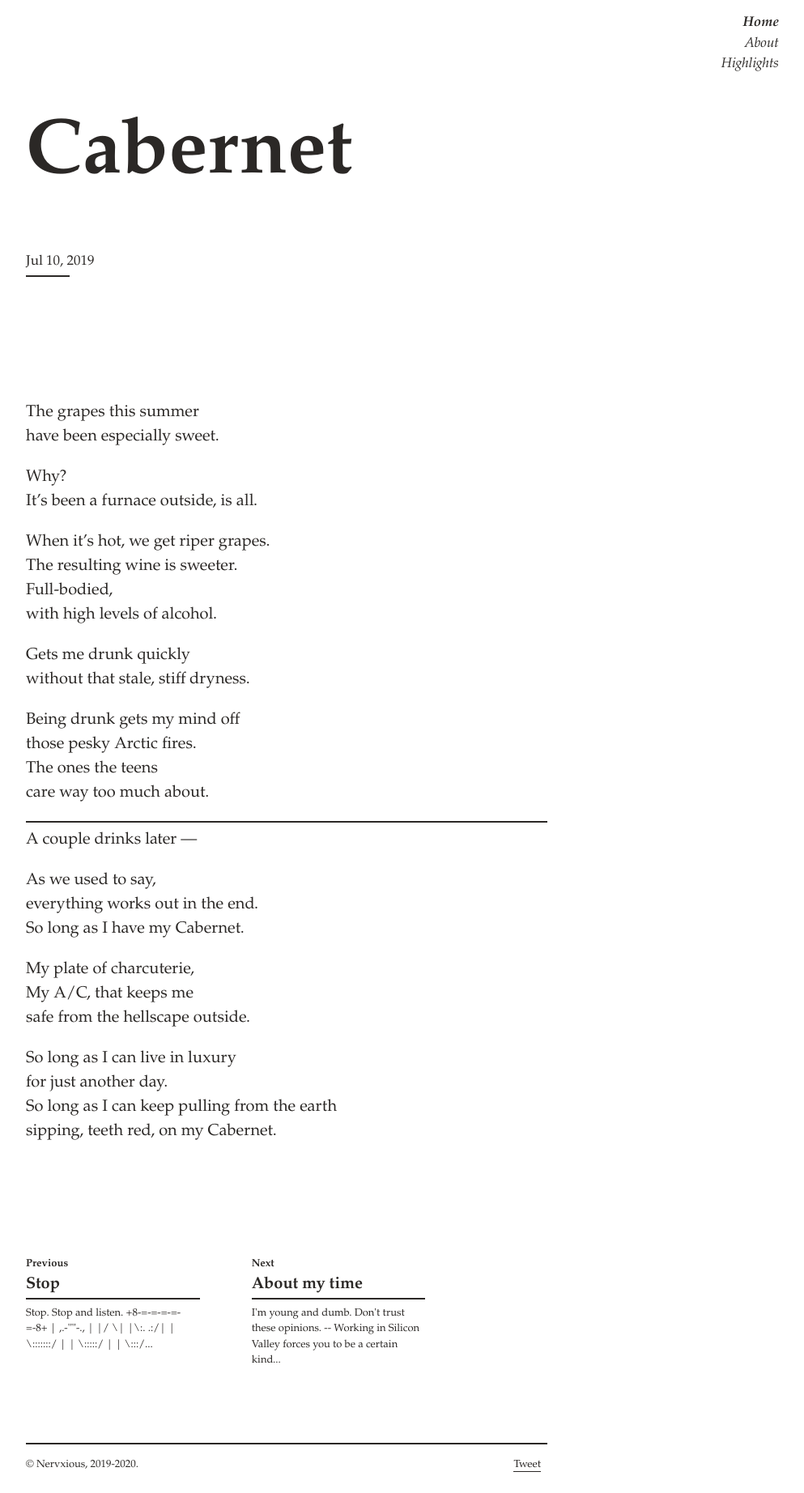
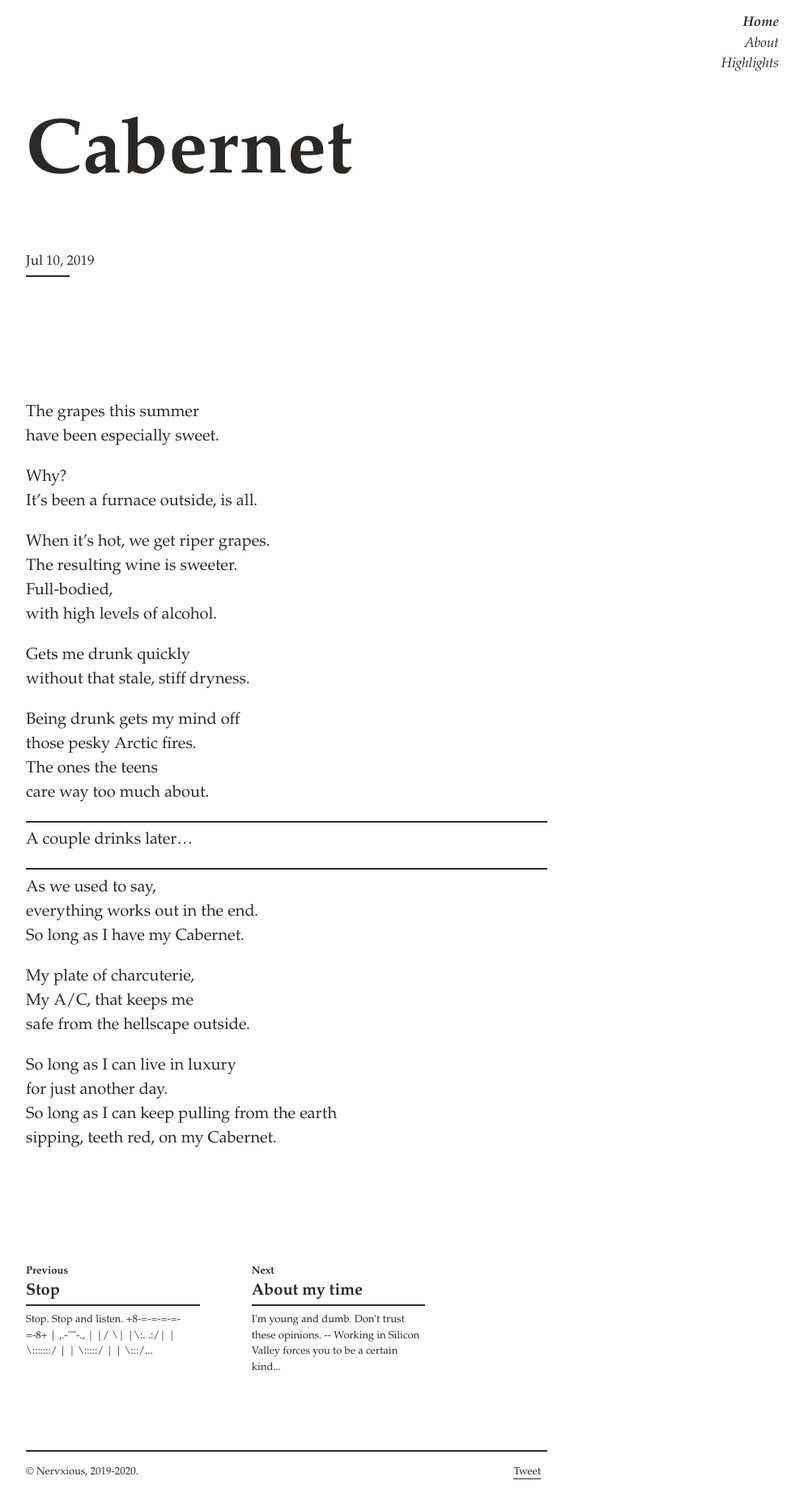
Before and after one commit to svvchen/nervxious, a Jekyll site: the page built from _posts/2019-07-27-cabernet.markdown, in a window 1280 px wide. Shown: the whole page at 81% size, without its empty margins (286-1279 px from the left). Built offline with Jekyll 4.4.1, drawn with Linux system fonts in a browser that asks for light colours; comment, search, counter and statistics services are not loaded.

```diff
--- a/_posts/2019-07-27-cabernet.markdown
+++ b/_posts/2019-07-27-cabernet.markdown
@@ -23,9 +23,11 @@ those pesky Arctic fires.
 The ones the teens
 care way too much about.
 
----
-A couple drinks later
----
+----------------
+
+A couple drinks later...
+
+----------------
 
 As we used to say,
 everything works out in the end.
```
